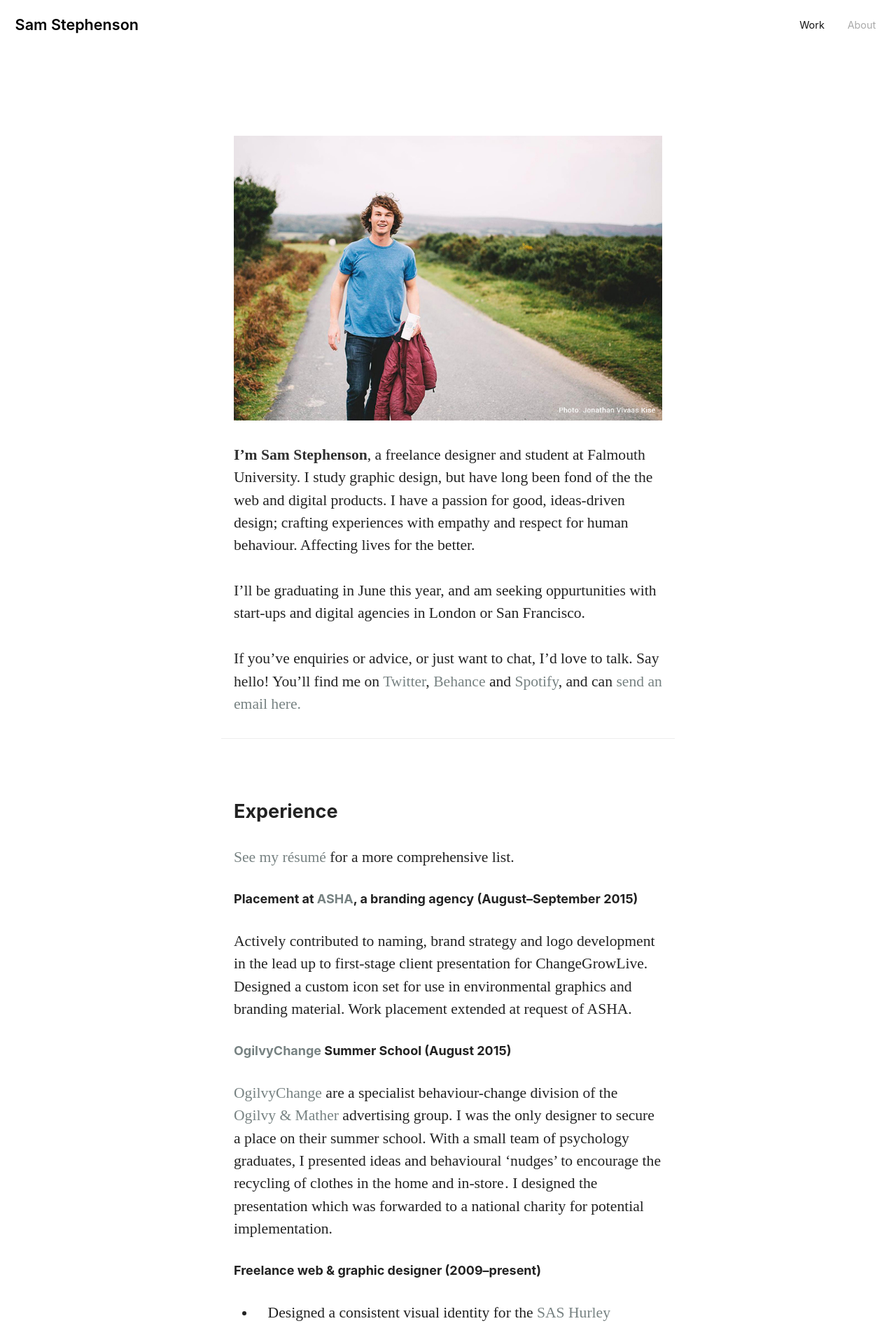
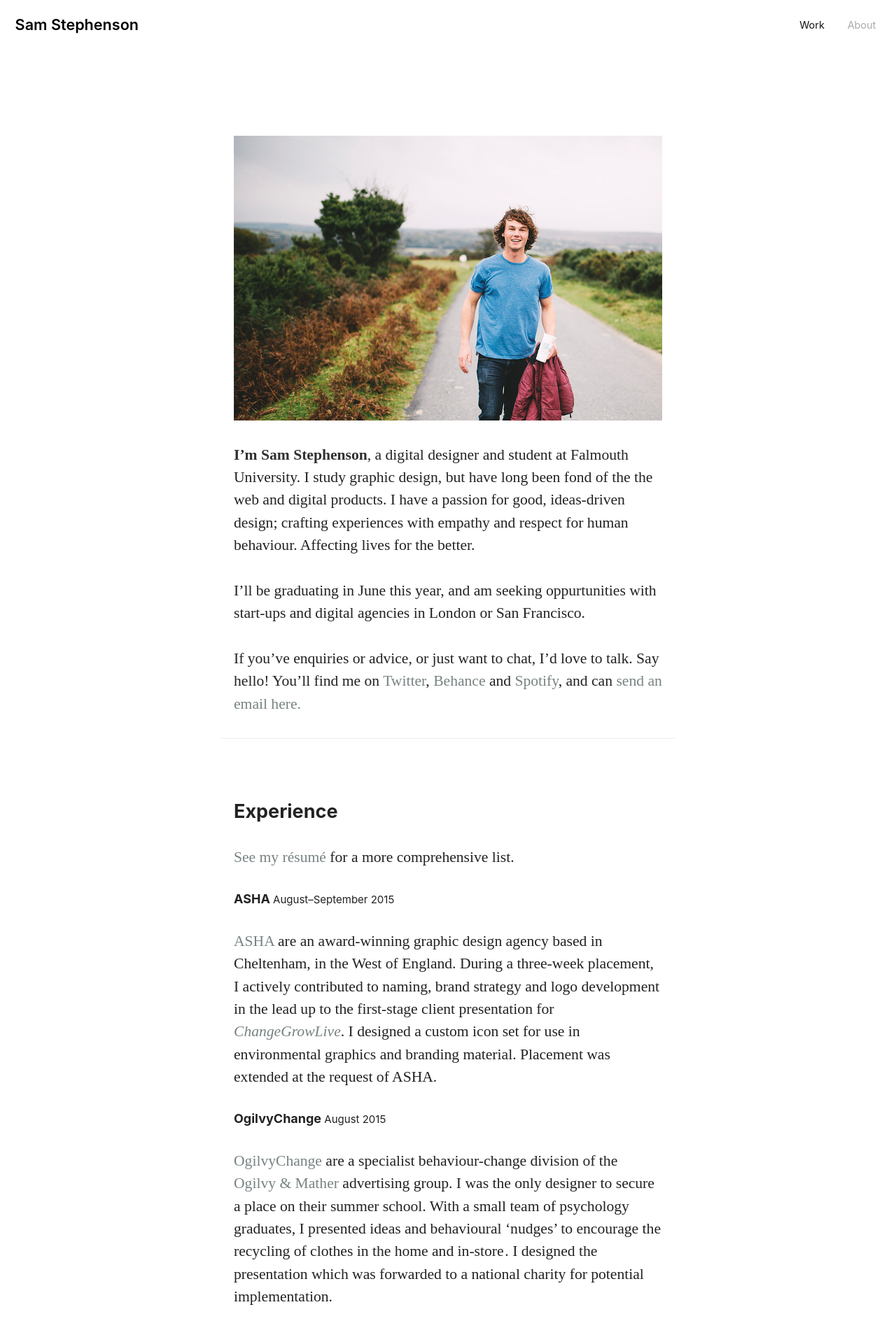
Before and after one commit to samstephenson/samstephenson.github.io, a Jekyll site: the page built from about.md, in a window 1280 px wide. Shown: the top 1898 px of the page at 70% size. Built offline with Jekyll 4.4.1, drawn with Linux system fonts in a browser that asks for light colours; nearby versions of some CDN libraries; some of the changed text lies outside the part shown.

Commit message:
about update and photo credit

```diff
--- a/_sass/_type.scss
+++ b/_sass/_type.scss
@@ -9,6 +9,10 @@
   line-height: 1.25;
   color: #222;
   text-rendering: optimizeLegibility;
+
+  small {
+    font-weight: 400;
+  }
 
 }
 
--- a/about.md
+++ b/about.md
@@ -3,9 +3,9 @@
 title:
 ---
 
-![Sam Stephenson](/images/sam1.jpg)
+![Photo: Jonathan Vivaas Kise](/images/sam1.jpg)
 
-**I’m Sam Stephenson**, a freelance designer and student at Falmouth University. I study graphic design, but have long been fond of the the web and digital products. I have a passion for good, ideas-driven design; crafting experiences with empathy and respect for human behaviour. Affecting lives for the better.
+**I’m Sam Stephenson**, a digital designer and student at Falmouth University. I study graphic design, but have long been fond of the the web and digital products. I have a passion for good, ideas-driven design; crafting experiences with empathy and respect for human behaviour. Affecting lives for the better.
 
 I’ll be graduating in June this year, and am seeking oppurtunities with start-ups and digital agencies in London or San Francisco.
 
@@ -15,13 +15,13 @@
 ## Experience
 [See my résumé](/resume.pdf) for a more comprehensive list.
 
-#### Placement at [ASHA](http://ashawebsite.co.uk/), a branding agency (August–September 2015)
-Actively contributed to naming, brand strategy and logo development in the lead up to first-stage client presentation for ChangeGrowLive. Designed a custom icon set for use in environmental graphics and branding material. Work placement extended at request of ASHA.
+#### ASHA <small>August–September 2015</small>
+[ASHA](http://ashawebsite.co.uk/) are an award-winning graphic design agency based in Cheltenham, in the West of England. During a three-week placement, I actively contributed to naming, brand strategy and logo development in the lead up to the first-stage client presentation for [*ChangeGrowLive*](http://ashawebsite.co.uk/news/asha-launches-rebrand-of-recovery-charity/). I designed a custom icon set for use in environmental graphics and branding material. Placement was extended at the request of ASHA.
 
-#### [OgilvyChange](http://ogilvychange.com/) Summer School (August 2015)
+#### OgilvyChange <small>August 2015</small>
 [OgilvyChange](http://ogilvychange.com/) are a specialist behaviour-change division of the [Ogilvy & Mather](https://ogilvy.co.uk/) advertising group. I was the only designer to secure a place on their summer school. With a small team of psychology graduates, I presented ideas and behavioural ‘nudges’ to encourage the recycling of clothes in the home and in-store . I designed the presentation which was forwarded to a national charity for potential implementation.
 
-#### Freelance web & graphic designer (2009–present)
+#### Freelance designer <small>2009–present</small>
 - Designed a consistent visual identity for the [SAS Hurley Classic](https://www.facebook.com/SasHurleyClassic/?fref=ts), one of the UK’s largest whitewater kayaking events. Created the logo, posters, programmes, banners, Facebook ads, web graphics, trophies and t-shirts for this international event.
 
 - Designed, built and maintained Wordpress sites for Jack Beck, Amber Business and Norma Stephenson with documentation for each.
@@ -49,3 +49,5 @@
 Headings and UI text are rendered in the system font. Body copy in [Freight Text Pro](https://typekit.com/fonts/freight-text-pro), served via Typekit. [Basehold.it](http://basehold.it/) took the pain out of establishing some vertical rythmn.
 
 Thanks also to all in [Spec.fm's](http://spec.fm/) [Wake team](https://inspect.wake.io/), whose feedback was invaluable in getting the site's design to this point.
+
+The photo atop this page was taken by [Jonathan Vivaas Kise](http://www.jonathanvk.com/)
```
Also changed, not shown: images/046A5560.jpg (added), images/046A5566.jpg (added), images/sam1.jpg, 15 other files.
